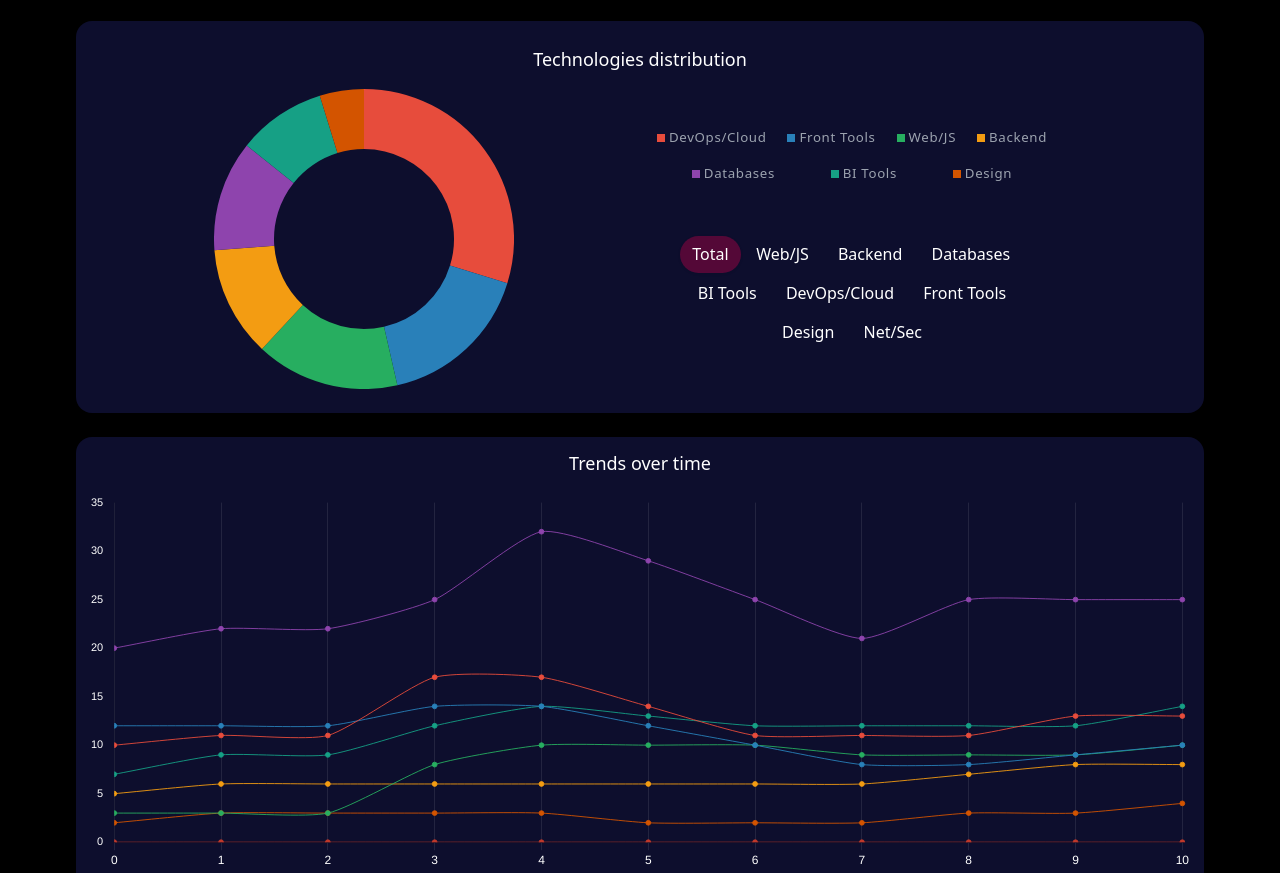
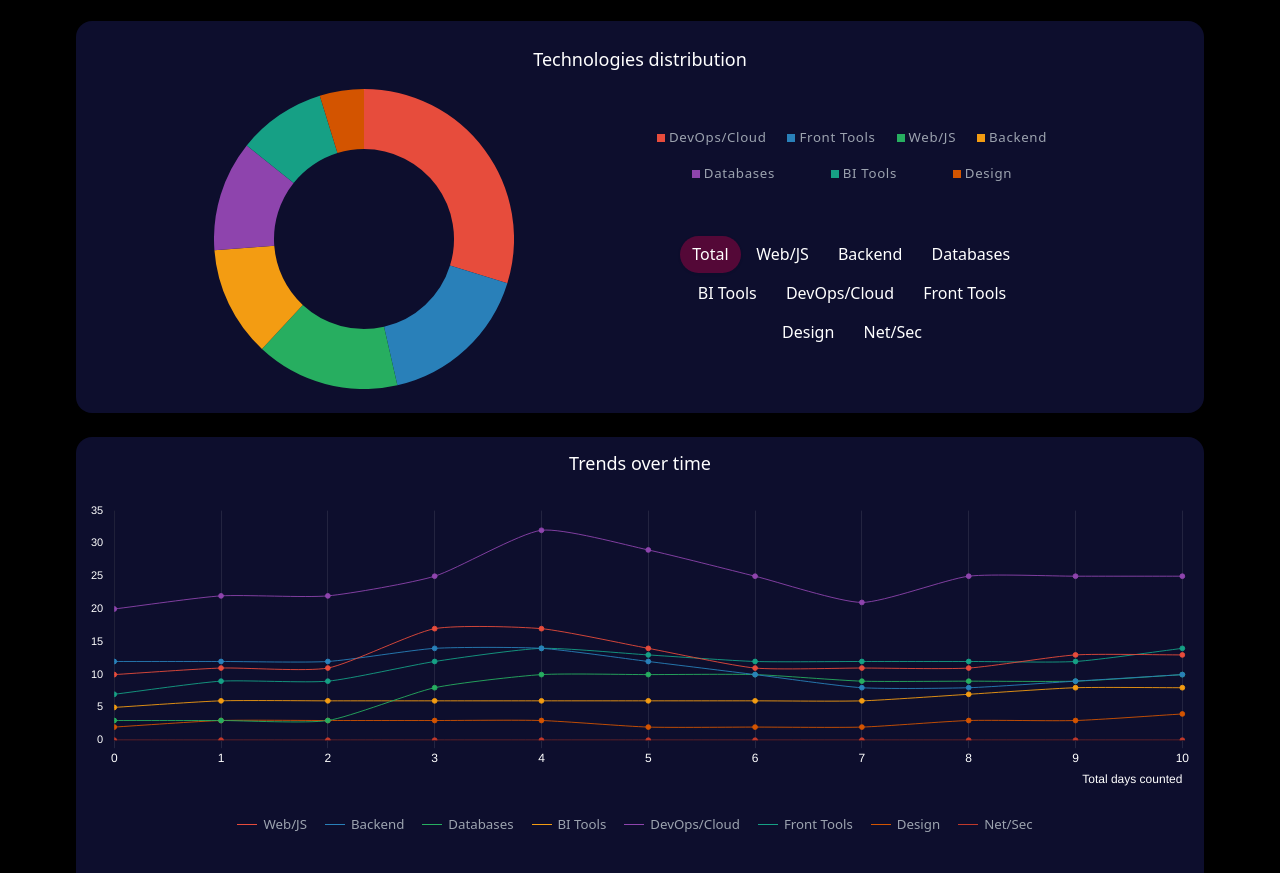
Before and after one commit to matias-cavalcante/it_jobs_req_alfred, a plain HTML site: page index.html in a window 1280 px wide. Shown: the part 79-952 px from the top of the page. Drawn offline with nearby package versions, Linux system fonts and the light colour scheme.

Commit message:
Chart no longer shrinks based on legends container size

```diff
--- a/index.html
+++ b/index.html
@@ -60,11 +60,11 @@
 
         <!-- TIMELINE CARD -->
         <section id = "timeline-section" class="bg-[#111239] bg-opacity-80 backdrop-blur-md rounded-2xl shadow p-2 md:p-3">
-            <h2 class="text-lg font-medium mb-4 text-center">Trends over time</h2>
+            <h2 class="text-lg font-medium mb-6 text-center">Trends over time</h2>
 
             <!-- Add this right below your timeline title -->
 
-            <div class="timeline-chart-container" style="position: relative; width: 100%;">
+            <div class="timeline-chart-container" style="position: relative; height: 290px; width: 100%;">
                 <canvas id="timeline"></canvas>
             </div>
 
--- a/style.css
+++ b/style.css
@@ -14,11 +14,7 @@ background-color: #000000;
 }
 
 /* Ensure chart container has fixed height */
-.timeline-chart-container {
-    height: 400px !important;
-    min-height: 400px !important;
-    max-height: 400px !important;
-}
+
 
 /* Style for custom legend */
 #timeline-legend {
@@ -29,23 +25,17 @@ background-color: #000000;
     display: inline-flex;
     align-items: center;
     margin: 0 10px 10px 0;
-    padding: 4px 8px;
-    background: rgba(255, 255, 255, 0.1);
-    border-radius: 12px;
-    font-size: 0.875rem;
+    font-size: 0.83em;
     cursor: pointer;
     transition: all 0.2s ease;
-    border-radius: 8px;
+    color:#9ca3af
 }
 
-.legend-item:hover {
-    background: rgba(255, 255, 255, 0.1);
-}
+
 
 .legend-color {
-    width: 12px;
-    height: 12px;
-    border-radius: 50%;
+    width: 20px;
+    height: 1px;
     margin-right: 6px;
     flex-shrink: 0;
 }
@@ -112,7 +102,7 @@ background-color: #000000;
 
 /* Default: Desktop Layout (flex with wrapping) */
 #tab-container {
-    margin-top: 4%;
+    margin-top: 2.5%;
 }
 
 
```
